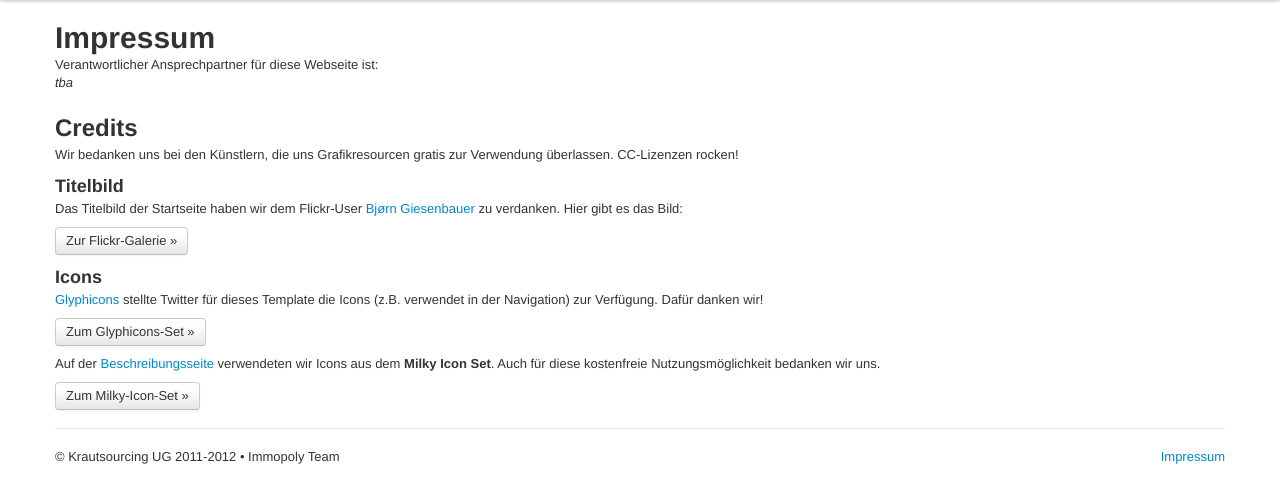
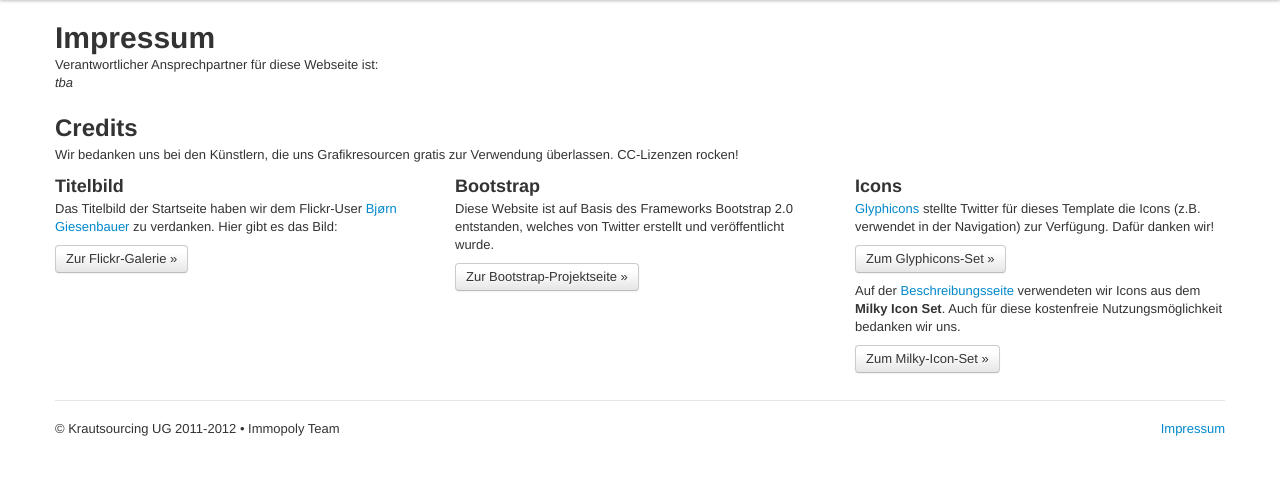
Before and after one commit to stefanhoth/immopoly-website, a PHP site: page /imprint.html in a window 1280 px wide. Shown: the part 40-543 px from the top of the page. Run offline with PHP 8.4, Linux system fonts and the light colour scheme; some libraries are stand-ins or nearby versions.

Commit message:
Make imprint more beautiful

```diff
--- a/content/imprint.inc.php
+++ b/content/imprint.inc.php
@@ -8,11 +8,25 @@ Verantwortlicher Ansprechpartner für diese Webseite ist:
 <h2>Credits</h2>
 <p>Wir bedanken uns bei den Künstlern, die uns Grafikresourcen gratis zur Verwendung überlassen. CC-Lizenzen rocken!</p>
 
+
+<div class="row">
+
+	<div class="span4">
+
 		<h3>Titelbild</h3>
 		<p>Das Titelbild der Startseite haben wir dem Flickr-User <a href="http://www.flickr.com/photos/giesenbauer/" title="Flickr-Profil">Bjørn Giesenbauer</a> zu verdanken. Hier gibt es das Bild:
 		</p>
 		<p><a href="http://www.flickr.com/photos/giesenbauer/3458525781/" title="Bilddownload auf Flickr" class="btn">Zur Flickr-Galerie &raquo;</a></p>
 
+	</div>
+	<div class="span4">
+		<h3>Bootstrap</h3>
+
+		<p>Diese Website ist auf Basis des Frameworks Bootstrap 2.0 entstanden, welches von Twitter erstellt und veröffentlicht wurde.
+
+		<p><a href="http://twitter.github.com/bootstrap/index.html" title="Zur Bootstrap-Projektseite" class="btn">Zur Bootstrap-Projektseite &raquo;</a></p>
+	</div>
+	<div class="span4">
 		<h3>Icons</h3>
 
 		<p>
@@ -22,3 +36,5 @@ Verantwortlicher Ansprechpartner für diese Webseite ist:
 
 		<p>Auf der <a href="description.html">Beschreibungsseite</a> verwendeten wir Icons aus dem <strong>Milky Icon Set</strong>. Auch für diese kostenfreie Nutzungsmöglichkeit bedanken wir uns.
 		<p><a href="http://www.iconeden.com/icon/milky-a-free-vector-iconset.html" class="btn">Zum Milky-Icon-Set &raquo;</a></p>
+	</div>
+</div>
```
Lines whose indentation alone changed are shown as unchanged.
